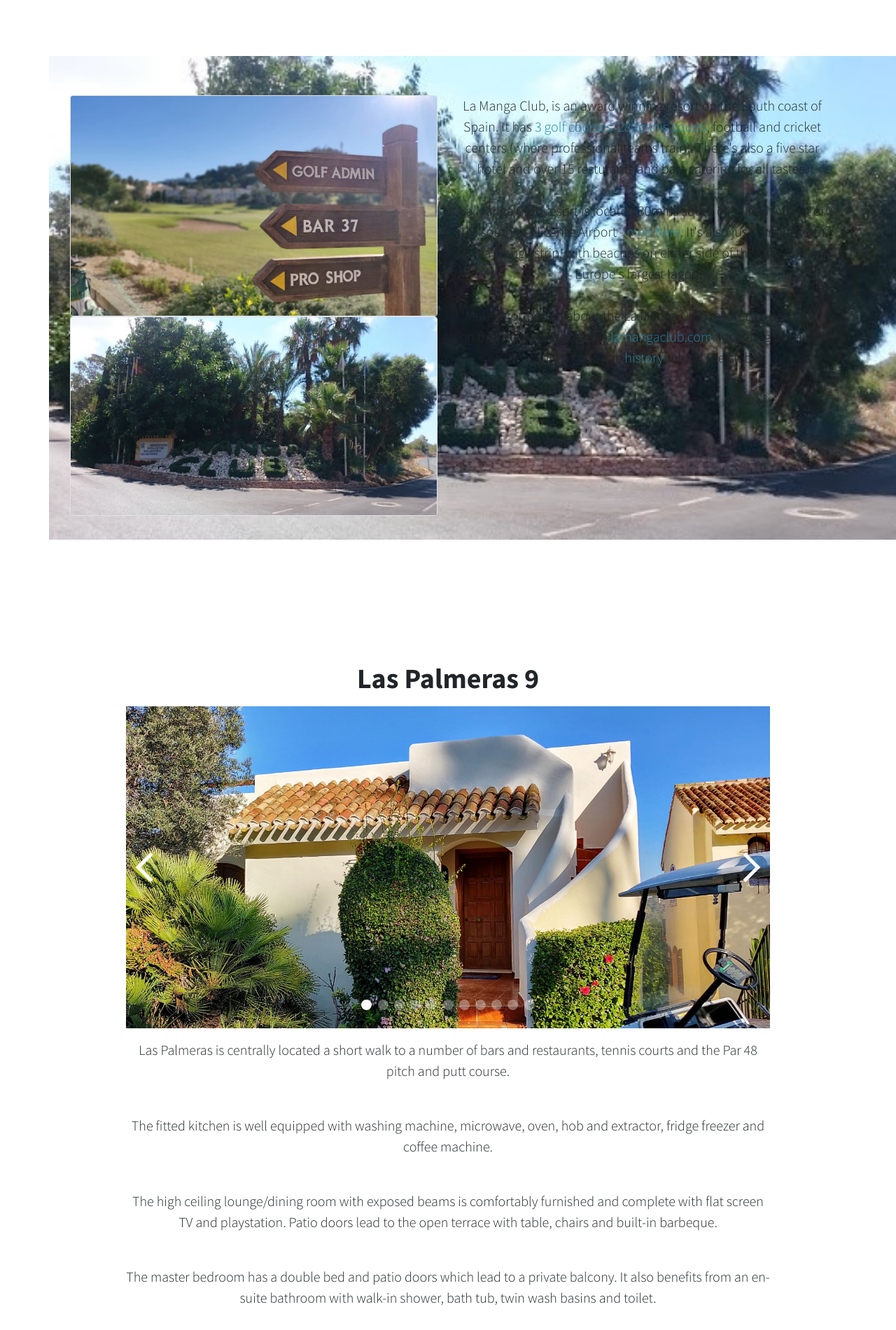
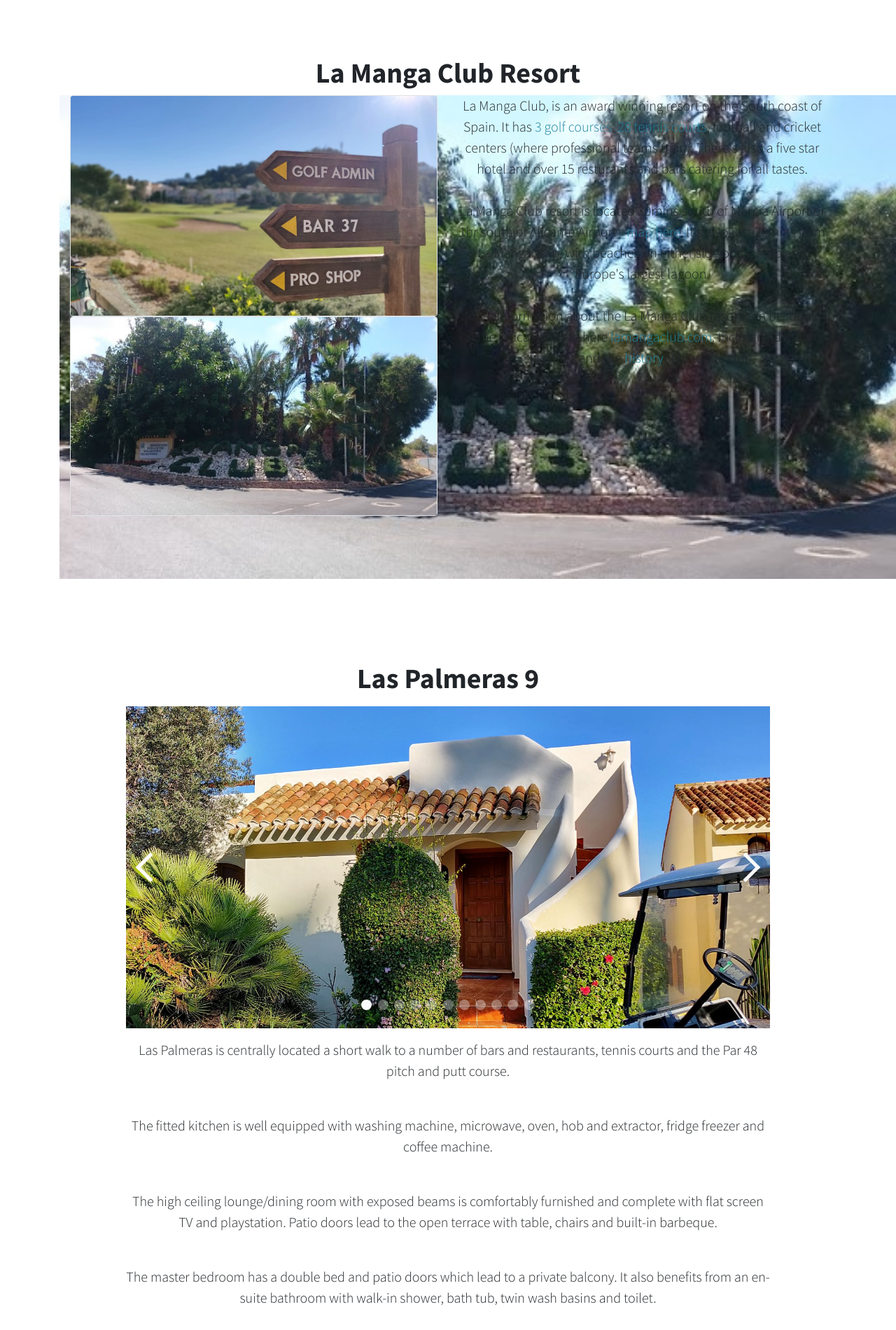
Before and after one commit to richsteer/richsteer.github.io, a Jekyll site: the page built from index.html, in a window 1280 px wide. Shown: the part 1380-3280 px from the top of the page at 70% size. Built offline with Jekyll 4.4.1, drawn with Linux system fonts in a browser that asks for light colours.

Commit message:
Revert "Update index.html"
This reverts commit 986d555eed028e57127b385cd54654f478ad8998.

```diff
--- a/index.html
+++ b/index.html
@@ -23,7 +23,9 @@
             <div class="col-lg-10 mx-auto">
                 <h1>La Manga Club Resort</h1>
             </div>
-         <div id="carouselExampleSlidesOnly" class="carousel slide" data-bs-ride="carousel">
+        </div>
+
+            <div id="carouselExampleSlidesOnly" class="carousel slide" data-bs-ride="carousel">
               <div class="carousel-inner">
                 <div class="carousel-item active">
                   <img src="assets/img/la-manga-club-entrance.jpg" class="d-block w-100" alt="...">
@@ -33,13 +35,6 @@
                 </div>
               </div>
             </div>
-
-
-
-
-
-        </div>
-
 
 
         <div class="row mx-auto">
```
